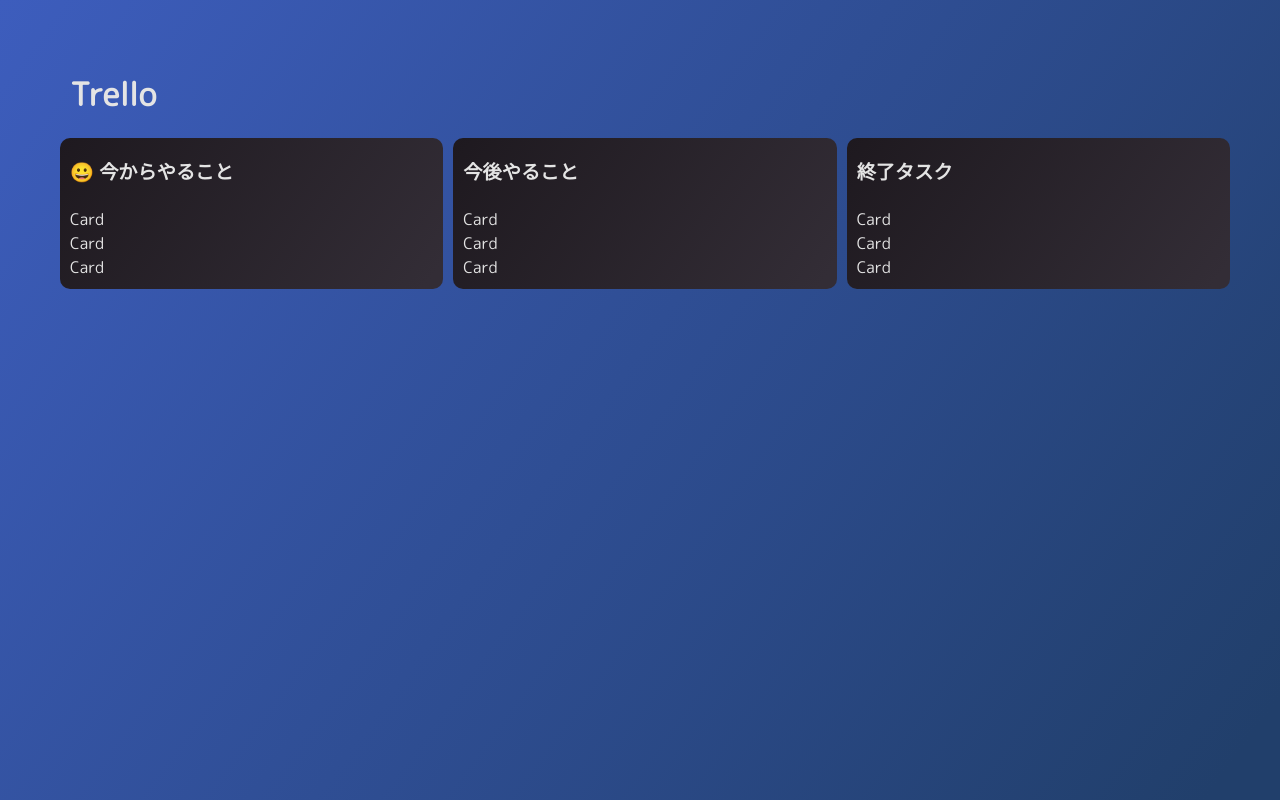
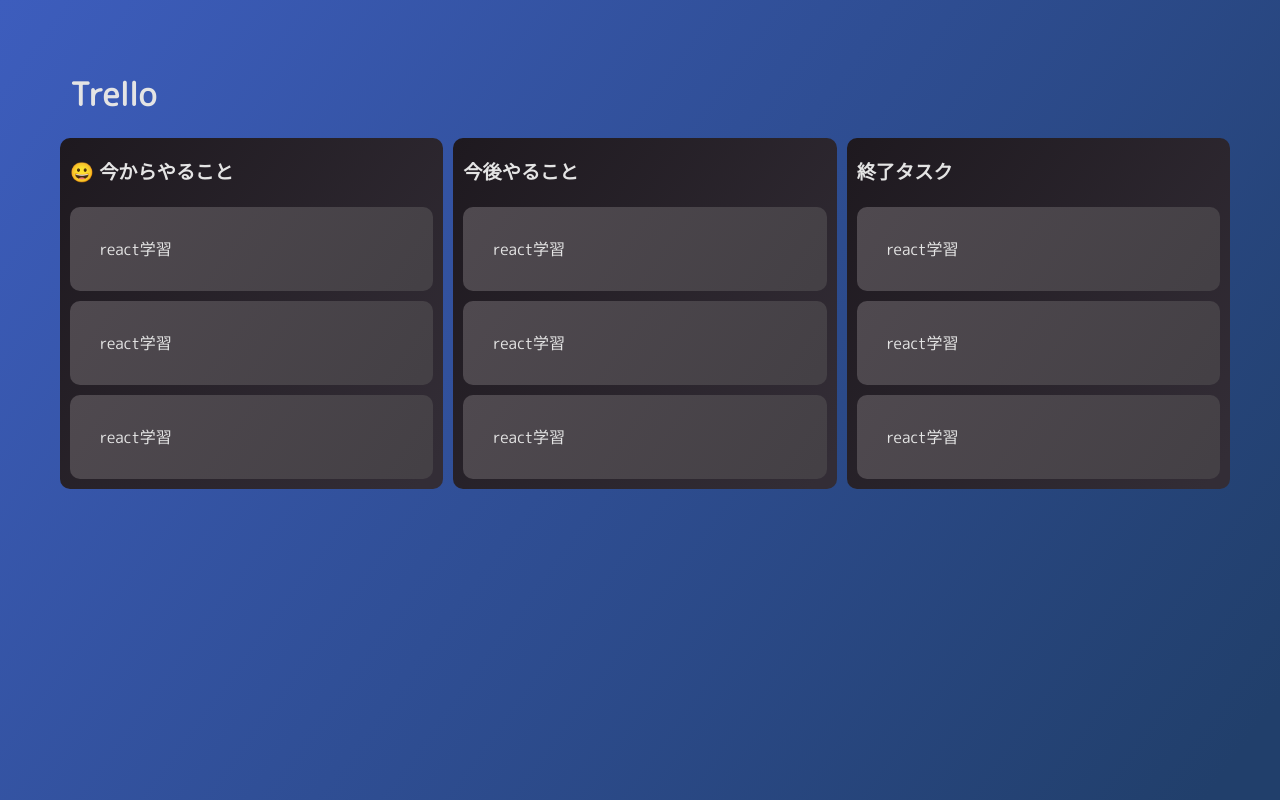
Before and after one commit to haruki0314/trello_clone, a React (Create React App) app: page / in a window 1280 px wide. Built offline with nearby package versions, Linux system fonts and the light colour scheme.

Commit message:
trelloタスク切り替え修正

```diff
--- a/src/components/Card.js
+++ b/src/components/Card.js
@@ -1,7 +1,7 @@
 import React from "react";
 
-const Card = () => {
-  return <div>Card</div>;
+const Card = ({ children }) => {
+  return <div className="card">{children}</div>;
 };
 
 export default Card;
--- a/src/components/Main.js
+++ b/src/components/Main.js
@@ -5,8 +5,12 @@
 
 const Main = () => {
   const [data, setData] = useState(dummyData);
+
+  const onDragend = () => {};
+
   return (
-    <DragDropContext>
+    //required ondragEnd
+    <DragDropContext onDragEnd={onDragend}>
       <div className="trello">
         {data.map((section) => (
           <Droppable key={section.id} droppableId={section.id}>
@@ -19,6 +23,7 @@
                 <div className="trello-section-title">{section.title}</div>
                 <div className="trello-section-content">
                   {section.tasks.map((task, index) => (
+                    // <Card key={task.id}>{task.title}</Card>
                     <Draggable
                       key={task.id}
                       draggableId={task.id}
@@ -39,6 +44,7 @@
                       )}
                     </Draggable>
                   ))}
+                  {provided.placeholder}
                 </div>
               </div>
             )}
```
